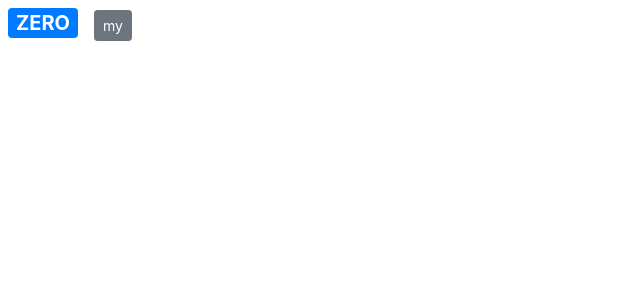
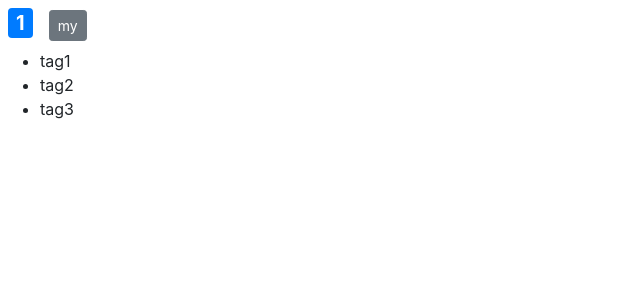
Before and after one commit to Sumanthku17/counter-mosh, a React (Create React App) app: page / in a window 1280 px wide. Shown: the top 300 px of the page, without its empty margins (0-640 px from the left). Built offline with nearby package versions, Linux system fonts and the light colour scheme.

Commit message:
obj array usage

```diff
--- a/src/components/counter.jsx
+++ b/src/components/counter.jsx
@@ -3,7 +3,8 @@ import React, { Component } from 'react';
 class Counter extends Component {
     state =
     {
-        count : 0
+        count : 1,
+        tag : ['tag1','tag2','tag3']
     };
     styles =
     {
@@ -11,12 +12,25 @@ class Counter extends Component {
         fontSize : 20
     };
     render() {
+
+        //let classs = this.badgeColorProvision();
+
         return (
+
         <React.Fragment>
-            <span style={this.styles} className="badge badge-primary m-2">{this.myfunc()}</span>
+            <span style={this.styles} className={this.badgeColorProvision()}>{this.myfunc()}</span>
             <button className="btn btn-secondary btn-sm m-2">my</button>
-        </React.Fragment>
+            <ul>
+                {this.state.tag.map(tag => <li key= {tag}>{tag}</li>)}
+            </ul>
+        </React.Fragment> // key need to be specified to take out react warning
         );
+    }
+
+    badgeColorProvision() {
+        let classs = "badge m-2 badge-";
+        classs += this.co === 0 ? "warning" : "primary";
+        return classs;
     }
 
     myfunc()
```
